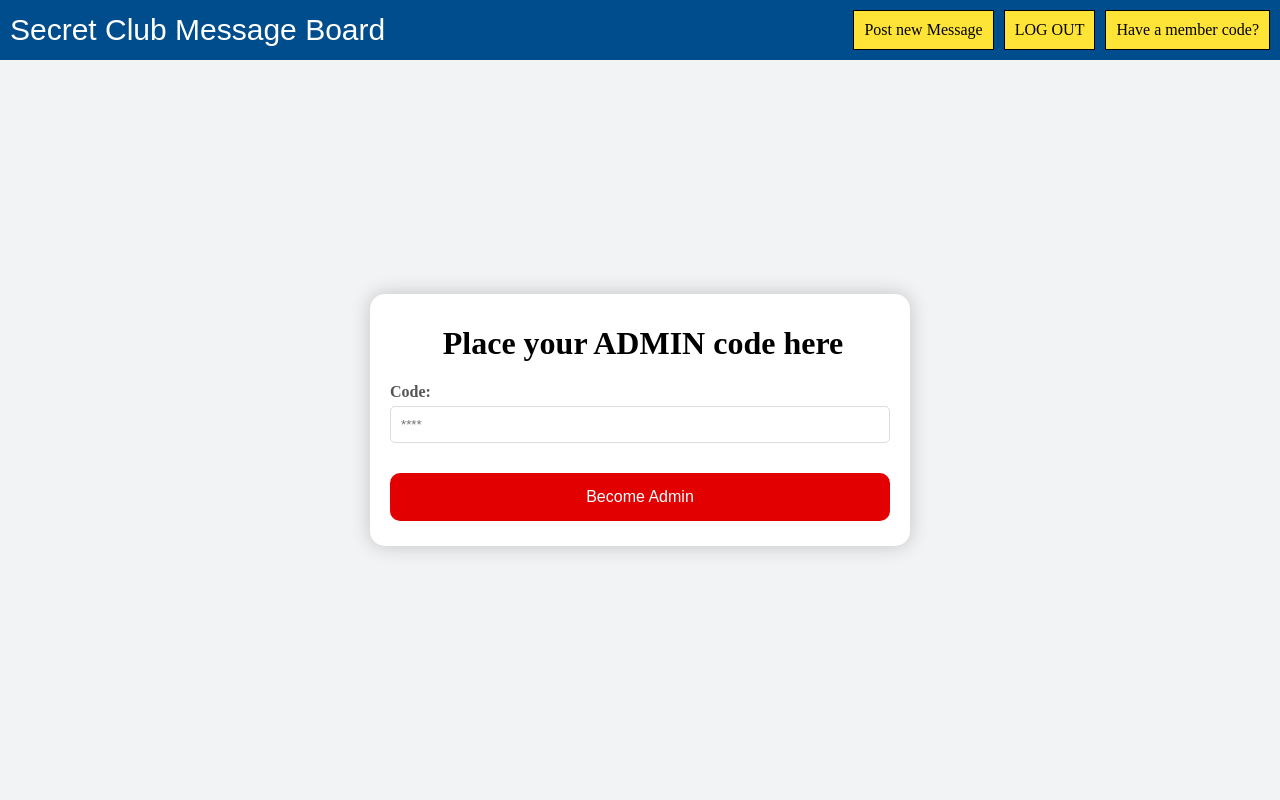
After one commit to ChristoferLv/top-members-only, a Node server app: page /user/upgrade-to-admin in a window 1280 px wide. The commit adds this page. Run offline with Node 20, Linux system fonts and the light colour scheme; the visitor is signed in with stand-in values (Sample User, id 1); some libraries are stand-ins or nearby versions.

Commit message:
Add become admin routes and separate user routes from auth routes

```diff
--- /dev/null
+++ b/controllers/userController.js
@@ -0,0 +1,56 @@
+import { updateToAdmin, updateToMember } from '../db/queries.js';
+
+const MEMBER_SECRET_CODE = 123;
+const ADMIN_SECRET_CODE = 321;
+
+
+function turnIntoMemberGet(req, res) {
+    if (!req.user) {
+        res.redirect("/");
+    } else {
+        res.render("upgrade-user")
+    }
+}
+
+function turnIntoMemberPost(req, res) {
+    if (!req.user)
+        res.redirect("/messages");
+
+    try {
+        if (req.body.code == MEMBER_SECRET_CODE) {
+            updateToMember(req.user.id);
+            res.redirect("/");
+        }
+    } catch (error) {
+        console.error(error);
+        next(error);
+    }
+}
+
+function turnIntoAdminGet(req, res) {
+    if (!req.user)
+        res.redirect("/messages");
+    else
+        res.render("become-admin");
+}
+
+function turnIntoAdminPost(req, res) {
+    if (!req.user)
+        res.redirect("/messages");
+    try {
+        if (req.body.code == ADMIN_SECRET_CODE) {
+            updateToAdmin(req.user.id);
+            res.redirect("/");
+        }
+    } catch (error) {
+        console.error(error);
+        next(error);
+    }
+}
+
+export {
+    turnIntoMemberGet,
+    turnIntoMemberPost,
+    turnIntoAdminGet,
+    turnIntoAdminPost
+}
--- a/index.js
+++ b/index.js
@@ -7,6 +7,7 @@ import bcrypt from 'bcryptjs';
 import { Strategy as LocalStrategy } from 'passport-local';
 import messageRouter from "./routes/messageRoutes.js";
 import authRouter from "./routes/authRoutes.js";
+import userRouter from "./routes/userRoutes.js";
 const dir = import.meta.dirname;
 const assetsPath = join(dir, "public");
 
@@ -82,20 +83,14 @@ app.use((req, res, next) => {
 });
 
 
-
+app.use("/user", userRouter)
 app.use("/auth", authRouter)
 app.use("/messages", messageRouter)
 
 app.get("/", (req, res) => {
   res.redirect("/messages")
 });
-app.get("/become-member", (req, res) => {
-  if (!req.user) {
-    res.redirect("/");
-  } else {
-    res.render("upgrade-user")
-  }
-});
+
 
 // app.get("/log-in", (req, res) => res.render("log-in-form"));
 // app.get("/sign-up", (req, res) => res.render("sign-up-form"));
--- a/public/style.css
+++ b/public/style.css
@@ -116,3 +116,11 @@ button {
     justify-content: center;
     align-items: center;
 }
+
+.alert button{
+    background-color: rgb(226, 0, 0);
+}
+
+.alert button:hover{
+    background-color: rgb(211, 0, 35);
+}
--- a/routes/authRoutes.js
+++ b/routes/authRoutes.js
@@ -1,6 +1,5 @@
 import { Router } from "express";
-import { getAllMessage, newMessageGet, newMessagePost } from "../controllers/messagesController.js";
-import { loginGet, loginPost, logout, registerGet, registerPost, turnIntoMember } from "../controllers/authController.js";
+import { loginGet, loginPost, logout, registerGet, registerPost } from "../controllers/authController.js";
 const authRouter = Router();
 
 authRouter.get("/sign-up", registerGet)
@@ -8,7 +7,6 @@ authRouter.post("/sign-up", registerPost)
 authRouter.get("/log-in", loginGet)
 authRouter.post("/log-in", loginPost())
 authRouter.get("/log-out", logout)
-authRouter.post("/upgrade-to-member", turnIntoMember);
 
 
 export default authRouter;
--- /dev/null
+++ b/views/become-admin.ejs
@@ -0,0 +1,29 @@
+<!DOCTYPE html>
+<html lang="en">
+
+<head>
+  <meta charset="UTF-8">
+  <title>Sign Up</title>
+  <link rel="stylesheet" href="/style.css">
+</head>
+
+<body>
+  <%- include("partials/header.ejs") %>
+    <div class="login">
+      <form action="/user/upgrade-to-admin" method="POST">
+        <h1>Place your ADMIN code here</h1>
+        <label for="code">
+          Code:
+        </label>
+        <input type="text" id="code" name="code" placeholder="****" required>
+
+        <div class="wrap alert">
+          <button type="submit">
+            Become Admin
+          </button>
+        </div>
+      </form>
+    </div>
+</body>
+
+</html>
--- a/views/partials/header.ejs
+++ b/views/partials/header.ejs
@@ -7,7 +7,10 @@
             <a href="/messages/new" class="category-item">Post new Message</a>
             <a href="/auth/log-out" class="category-item">LOG OUT</a>
             <% if (!locals.user.is_member) {%>
-                        <a href="/become-member" class="category-item">Have a member code?</a>
+                <a href="/user/upgrade-to-member" class="category-item">Have a member code?</a>
+                <% } %>
+                    <% if (locals.user.is_member && !locals.user.is_admin) {%>
+                        <a href="/user/upgrade-to-admin" class="category-item">Have a admin code?</a>
                         <% } %>
         </div>
         <% } %>
--- a/views/upgrade-user.ejs
+++ b/views/upgrade-user.ejs
@@ -4,13 +4,13 @@
 <head>
   <meta charset="UTF-8">
   <title>Sign Up</title>
-  <link rel="stylesheet" href="style.css">
+  <link rel="stylesheet" href="/style.css">
 </head>
 
 <body>
   <%- include("partials/header.ejs") %>
     <div class="login">
-      <form action="/auth/upgrade-to-member" method="POST">
+      <form action="/user/upgrade-to-member" method="POST">
         <h1>Place your code here</h1>
         <label for="code">
           Code:
```
Also changed, not shown: controllers/authController.js (+2 -17 lines), db/queries.js (+11 -2 lines), routes/userRoutes.js (added, +11 -0 lines).
